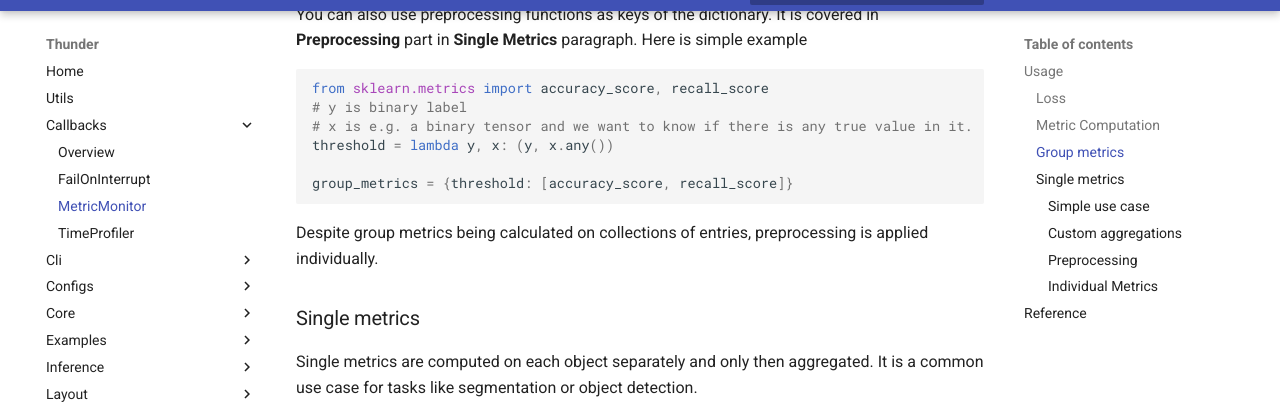
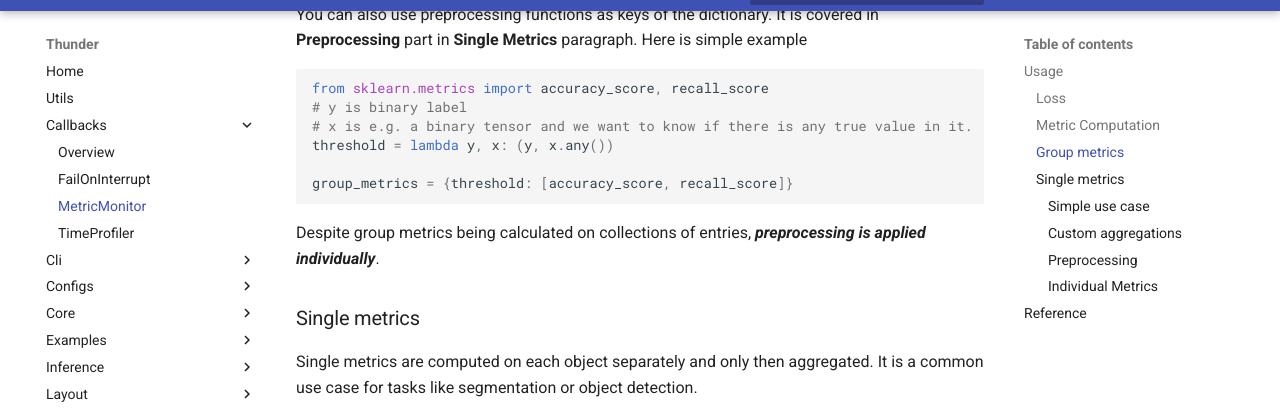
Before and after one commit to neuro-ml/thunder, an MkDocs documentation site: the page built from docs/callbacks/metric_monitor.md, in a window 1280 px wide and 900 px high, scrolled down 1299 px. Shown: the part 37-451 px from the top of the window. Built offline with MkDocs 1.6.1 and Material for MkDocs 9.7.7, drawn with Linux system fonts in a browser that asks for light colours; emoji names are drawn with the system emoji font; comment, search, counter and statistics services are not loaded; the version menu is left out.

Commit message:
docs minor changes

````diff
--- a/docs/callbacks/metric_monitor.md
+++ b/docs/callbacks/metric_monitor.md
@@ -57,7 +57,7 @@ threshold = lambda y, x: (y, x.any())
 
 group_metrics = {threshold: [accuracy_score, recall_score]}
 ```
-Despite group metrics being calculated on collections of entries, preprocessing is applied individually.
+Despite group metrics being calculated on collections of entries, __*preprocessing is applied individually*__.
 
 ### Single metrics
 Single metrics are computed on each object separately and only then aggregated.
````
